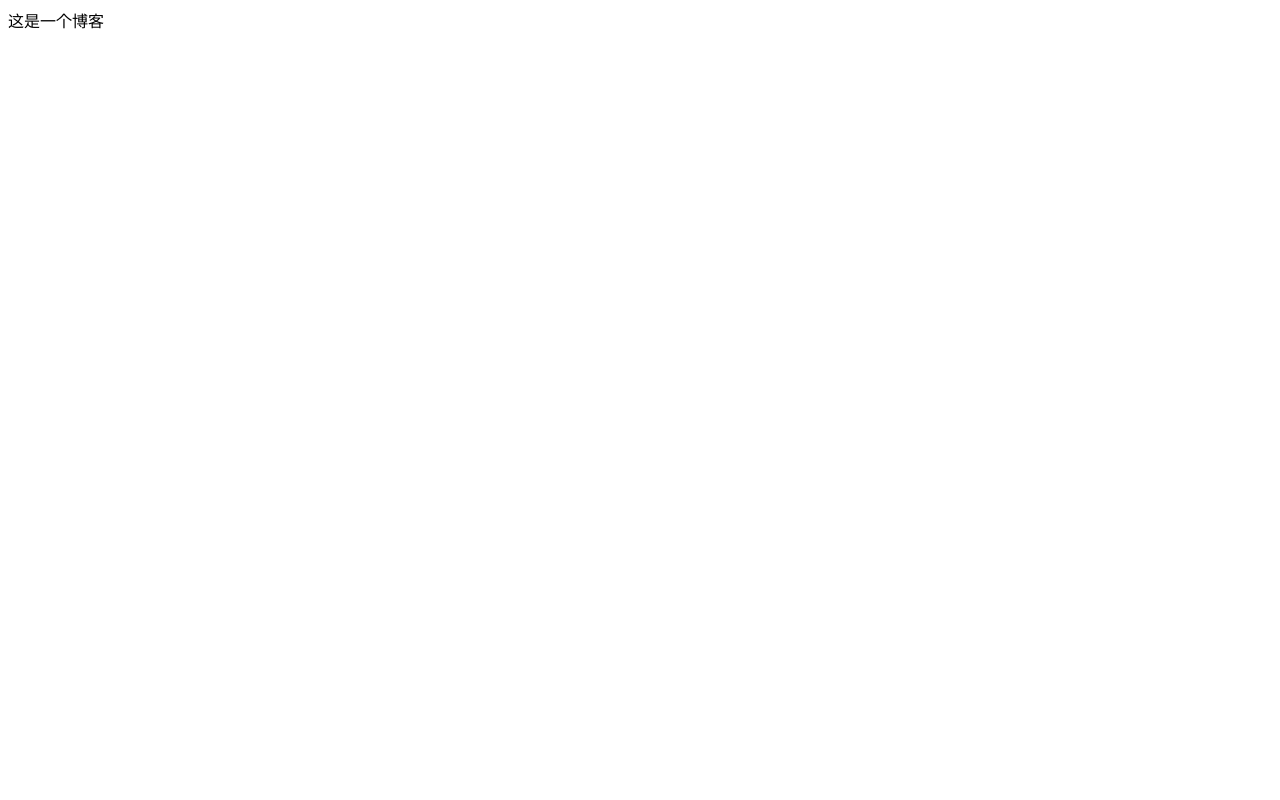
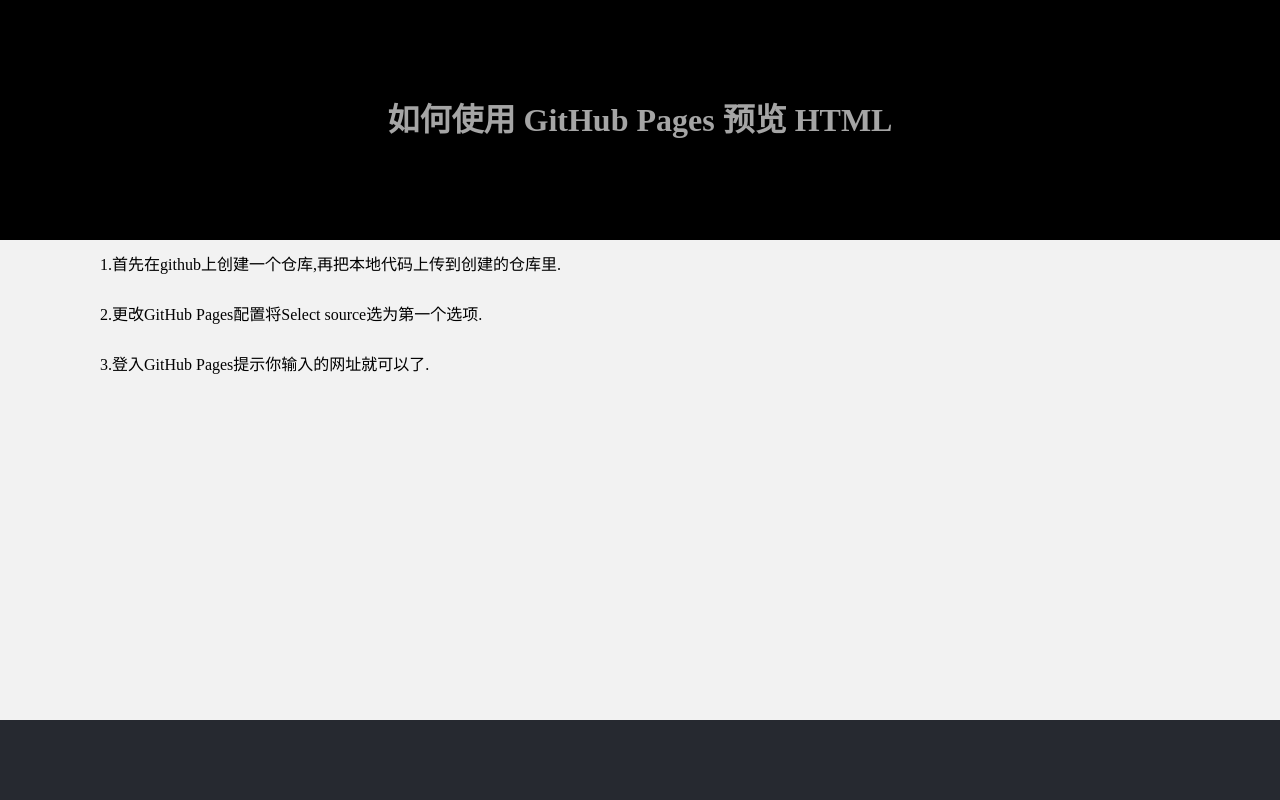
Before and after one commit to GarenJiang/-, a plain HTML site: page index.html in a window 1280 px wide. Drawn offline with Linux system fonts and the light colour scheme.

Commit message:
正式提交

```diff
--- /dev/null
+++ b/index.css
@@ -0,0 +1,26 @@
+*{
+    margin: 0;
+    padding: 0;
+
+}
+body{
+    background-color:#F2F2F2;
+}
+h1{
+    background-color: #000000;
+    height: 240px;
+    color: #A5A5A5;
+    line-height: 240px;
+    text-align: center;
+}
+p{
+    margin-left: 100px;
+    line-height: 50px;
+}
+footer{
+    position: absolute;
+    bottom: 0;
+    background-color:#262930;
+    height: 80px;
+    width: 100%;
+}
--- a/index.html
+++ b/index.html
@@ -3,9 +3,14 @@
 <head>
     <meta charset="UTF-8">
     <meta name="viewport" content="width=device-width, initial-scale=1.0">
-    <title>博客</title>
+    <title>如何使用 GitHub Pages 预览 HTML</title>
+    <link rel="stylesheet" href="./index.css">
 </head>
 <body>
-    这是一个博客
+    <h1>如何使用 GitHub Pages 预览 HTML</h1>
+    <p>1.首先在github上创建一个仓库,再把本地代码上传到创建的仓库里.</p>
+    <p>2.更改GitHub Pages配置将Select source选为第一个选项.</p>
+    <p>3.登入GitHub Pages提示你输入的网址就可以了.</p>
+    <footer></footer>
 </body>
 </html>
```
